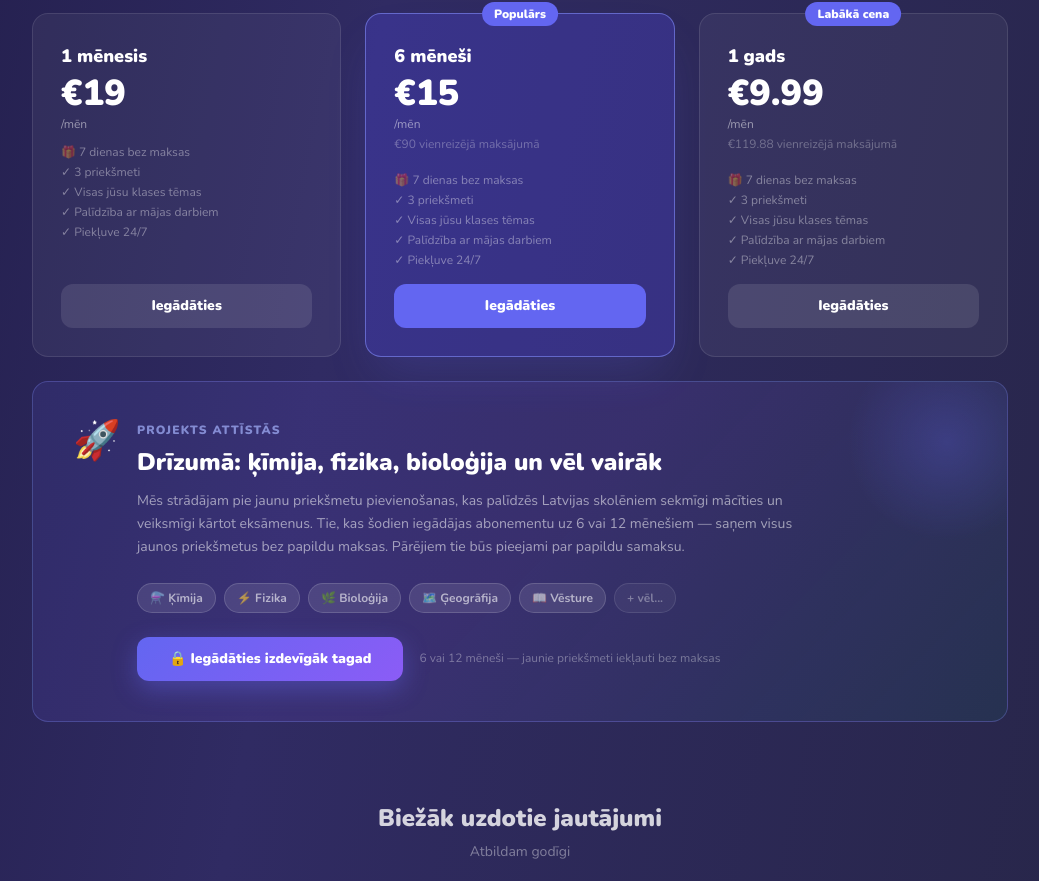
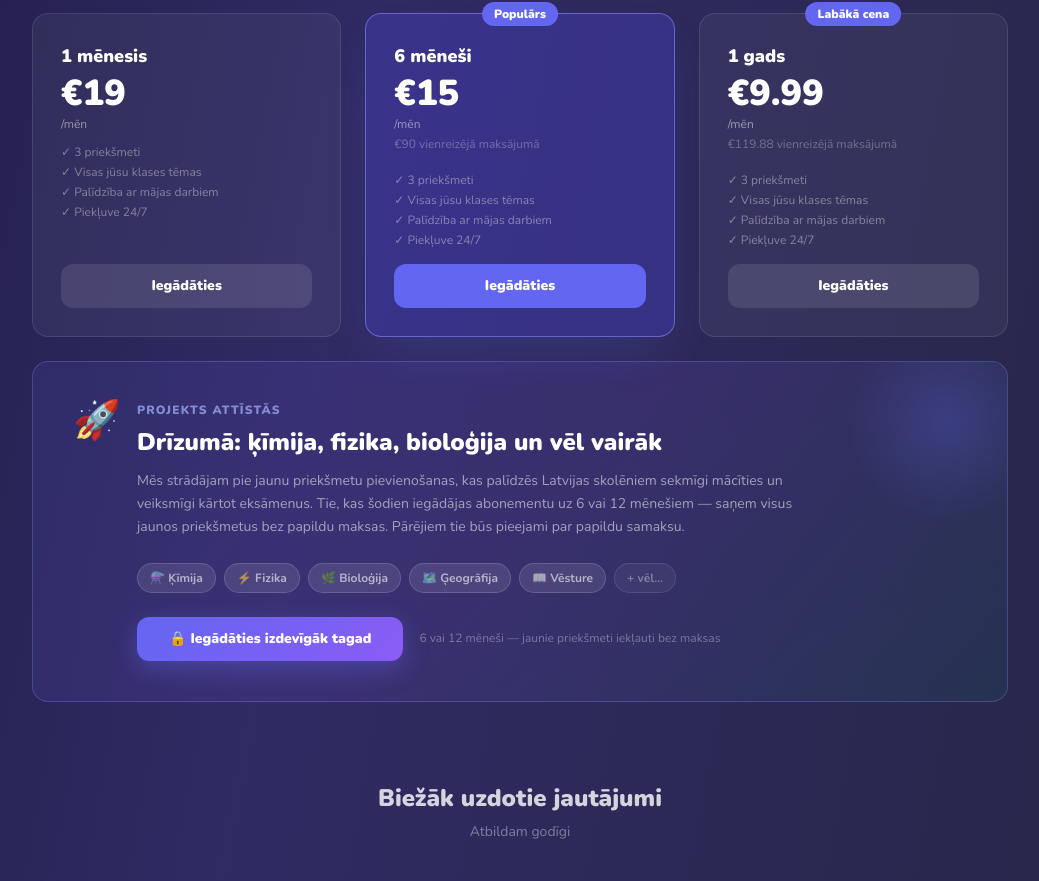
Before and after one commit to leonsgo23-cell/repetirop, a React (Vite) app in the folder client/: page / in a window 1280 px wide. Shown: the part 4090-4971 px from the top of the page, without its empty margins (120-1159 px from the left). Built offline with nearby package versions, Linux system fonts and the light colour scheme; no server answers.

Commit message:
fix: remove '7 days free' from pricing plan features

```diff
--- a/client/src/pages/Landing.jsx
+++ b/client/src/pages/Landing.jsx
@@ -688,8 +688,6 @@ export default function Landing() {
               <div className="text-white/50 text-xs mb-1">{t(p.per)}</div>
               {p.totalLabel && <div className="text-white/30 text-xs mb-3">{t(p.totalLabel)}</div>}
               <ul className="text-white/40 text-xs mt-2 mb-4 flex flex-col gap-1">
-                {/* CHANGE 14: "3 дня бесплатно" as first item */}
-                <li>🎁 {lang === 'lv' ? '7 dienas bez maksas' : lang === 'uk' ? '7 днів безкоштовно' : '7 дней бесплатно'}</li>
                 <li>✓ {lang === 'lv' ? '3 priekšmeti' : lang === 'uk' ? '3 предмети' : '3 предмета'}</li>
                 <li>✓ {lang === 'lv' ? 'Visas jūsu klases tēmas' : lang === 'uk' ? 'Всі теми вашого класу' : 'Все темы вашего класса'}</li>
                 <li>✓ {lang === 'lv' ? 'Palīdzība ar mājas darbiem' : lang === 'uk' ? 'Допомога з домашніми завданнями' : 'Помощь с домашними заданиями'}</li>
```
